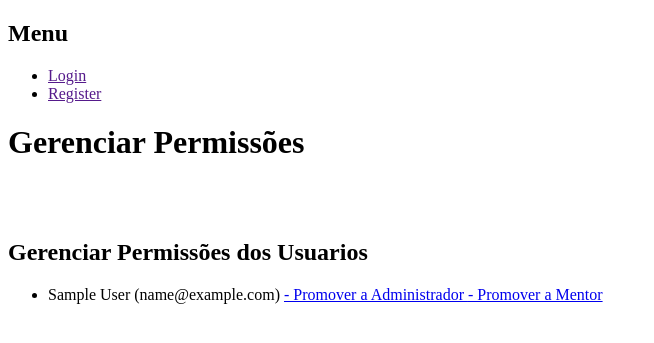
After one commit to besenleo/O-Que-Cursar, a Flask app: template templates/gerenciar_usuarios.html in a window 1280 px wide. The commit adds this page. Shown: the top 343 px of the page, without its empty margins (0-654 px from the left). Run offline with Flask 2, Linux system fonts and the light colour scheme; tables that the repository leaves empty hold one stand-in row (values such as "Sample post"); the template is opened without the code that fills it: values that come from a table or form of the project are taken from there, most other values are stand-ins (such as "Sample title", 1, 10 or a date in 2020); some libraries are stand-ins or nearby versions.

Commit message:
Feature: Gerenciar permissao de usuarios

```diff
--- a/app.py
+++ b/app.py
@@ -16,7 +16,7 @@ def create_app():
     app.config.from_pyfile('config.cfg')       # Importing app configuration
     app.config.from_pyfile('mail_config.cfg')  # Importing mail configuration
 
-    # # Giving app context to Flask-Mail
+    # Giving app context to Flask-Mail
     mail = Mail()
     mail.init_app(app)
 
@@ -98,5 +98,53 @@ def create_app():
 
         return redirect(url_for('gerenciar_cursos'))
 
+    @app.route('/gerenciar_usuarios')
+    @roles_required('admin')
+    def gerenciar_usuarios():
+        users = User.query.all()
+        return render_template('gerenciar_usuarios.html', current_user=current_user, users=users)
+
+    @app.route('/promover_usuario/<user_id>/<role>')
+    @roles_required('admin')
+    def promover_usuario(user_id, role):
+        user = User.query.filter(User.id == user_id).first()
+        db_role = user_datastore.find_role(role)
+
+        if not db_role:
+            flash(f'Permissão invalida!', 'error')
+            return redirect(url_for('gerenciar_usuarios'))
+
+        if not user.has_role(role):
+            try:
+                user_datastore.add_role_to_user(user=user, role=db_role)
+                db.session.commit()
+                flash(f'Usuario {user.email} promovido para {role}', 'success')
+            except:
+                db.session.rollback()
+                flash(f'Não foi possivel adicionar permissão!')
+
+        return redirect(url_for('gerenciar_usuarios'))
+
+    @app.route('/rebaixar_usuario/<user_id>/<role>')
+    @roles_required('admin')
+    def rebaixar_usuario(user_id, role):
+        user = User.query.filter(User.id == user_id).first()
+        db_role = user_datastore.find_role(role)
+
+        if not db_role:
+            flash(f'Permissão invalida!', 'error')
+            return redirect(url_for('gerenciar_usuarios'))
+
+        if user.has_role(role):
+            try:
+                user_datastore.remove_role_from_user(user=user, role=db_role)
+                db.session.commit()
+                flash(f'Usuario {user.email} rebaixado de {role}', 'success')
+            except:
+                db.session.rollback()
+                flash(f'Não foi possivel remover permissão!')
+
+        return redirect(url_for('gerenciar_usuarios'))
+
 
     return app
--- a/templates/base.html
+++ b/templates/base.html
@@ -17,6 +17,7 @@
         {% endif %}
         {% if current_user.is_authenticated and current_user.has_role('admin') %}
         <li><a href="{{ url_for('gerenciar_cursos') }}">Gerenciar Cursos</a><br/></li>
+        <li><a href="{{ url_for('gerenciar_usuarios') }}">Gerenciar Usuarios</a><br/></li>
         {% endif %}
         {% if current_user.is_authenticated %}
         <li><a href="{{ url_for('perfil') }}">Perfil</a></li>
--- /dev/null
+++ b/templates/gerenciar_usuarios.html
@@ -0,0 +1,33 @@
+{% from "_macros.html" import render_field_with_errors %}
+{% extends "base.html" %}
+
+{% block header %}
+{% block title %} Gerenciar Usuarios {% endblock %}
+{% endblock %}
+
+{% block body %}
+    <h1> Gerenciar Permissões </h1>
+    <br>
+    {% include "_messages.html" %}
+    <br>
+    <h2> Gerenciar Permissões dos Usuarios</h2>
+    <ul>
+    {% for user in users %}
+        <li>
+            {{ user.first_name }} {{ user.last_name }} ({{ user.email }})
+            {% if not user.has_role('admin')%}
+            <a href="{{ url_for('promover_usuario', user_id=user.id, role='admin') }}"> - Promover a Administrador </a>
+            {% endif %}
+            {% if user.has_role('admin')%}
+            <a href="{{ url_for('rebaixar_usuario', user_id=user.id, role='admin') }}"> - Remover Administrador </a>
+            {% endif %}
+            {% if not user.has_role('mentor')%}
+            <a href="{{ url_for('promover_usuario', user_id=user.id, role='mentor') }}"> - Promover a Mentor </a>
+            {% endif %}
+            {% if user.has_role('mentor')%}
+            <a href="{{ url_for('rebaixar_usuario', user_id=user.id, role='mentor') }}"> - Remover Mentor </a>
+            {% endif %}
+        </li>
+    {% endfor %}
+    </ul>
+{% endblock %}
```
